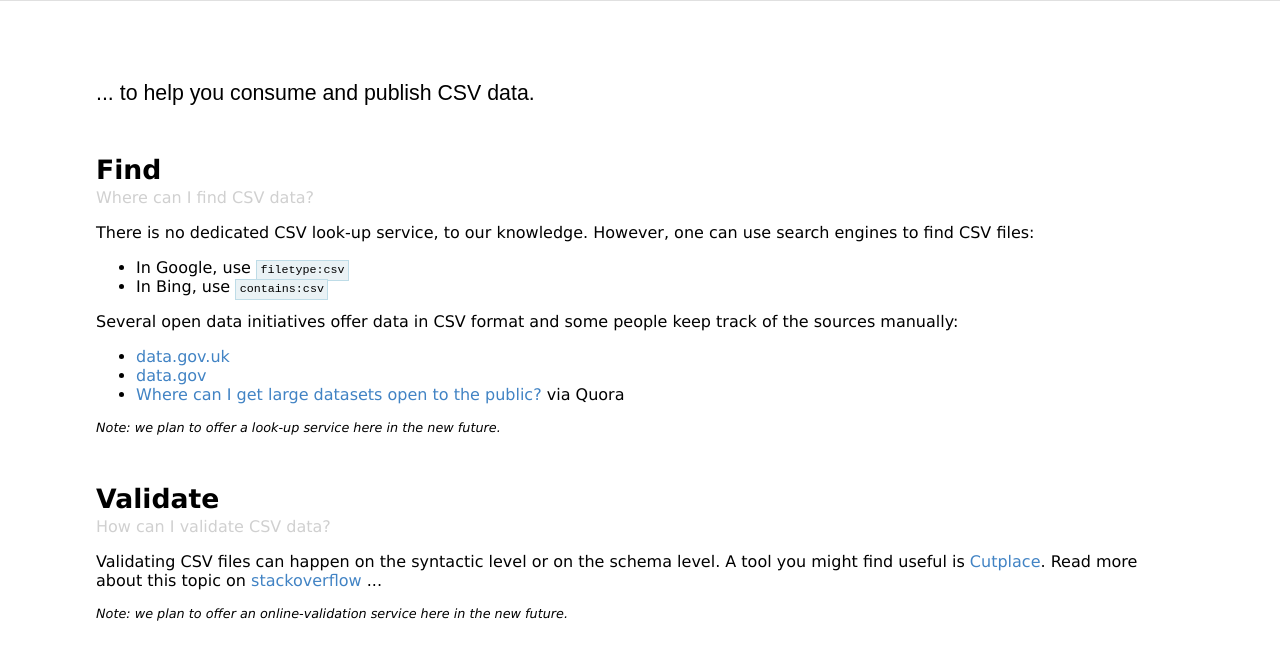
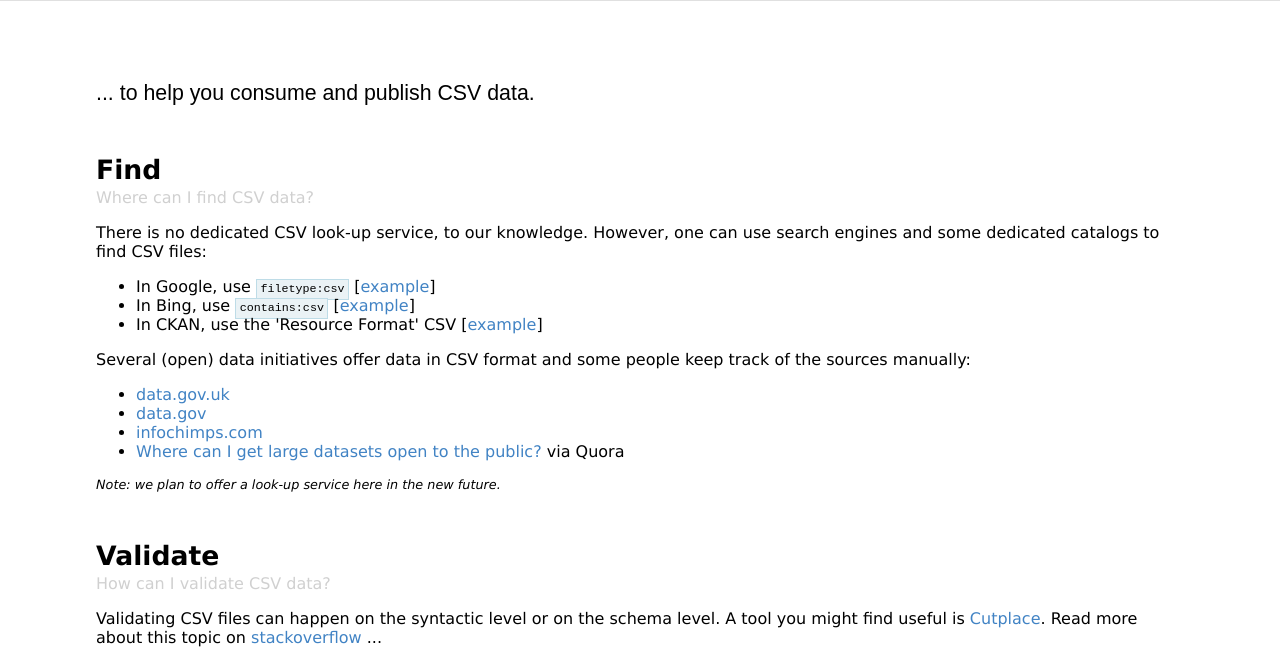
Before and after one commit to mhausenblas/csv-data-info, a plain HTML site: page index.html in a window 1280 px wide. Shown: the part 99-759 px from the top of the page. Drawn offline with Linux system fonts and the light colour scheme; a web font is replaced by a local one.

Commit message:
updated data sources

```diff
--- a/index.html
+++ b/index.html
@@ -33,18 +33,20 @@
 				Where can I find CSV data?
 			</p>
 			<p>
-				There is no dedicated CSV look-up service, to our knowledge. However, one can use search engines to find CSV files:
+				There is no dedicated CSV look-up service, to our knowledge. However, one can use search engines and some dedicated catalogs to find CSV files:
 			</p>
 			<ul>
-				<li>In Google, use <code>filetype:csv</code></li>
-				<li>In Bing, use <code>contains:csv</code></li>
+				<li>In Google, use <code>filetype:csv</code> [<a href="http://www.google.com/search?q=filetype%3Acsv">example</a>]</li>
+				<li>In Bing, use <code>contains:csv</code> [<a href="http://www.bing.com/search?q=contains%3Acsv">example</a>]</li>
+				<li>In CKAN, use the 'Resource Format' CSV [<a href="http://ckan.net/package?res_format=CSV">example</a>]</li>
 			</ul>
 			<p>
-				Several open data initiatives offer data in CSV format and some people keep track of the sources manually:
+				Several (open) data initiatives offer data in CSV format and some people keep track of the sources manually:
 			</p>
 			<ul>
 				<li><a href="http://data.gov.uk/data">data.gov.uk</a></li>
 				<li><a href="http://www.data.gov/catalog">data.gov</a></li>
+				<li><a href="http://www.infochimps.com/">infochimps.com</a></li>
 				<li><a href="http://www.quora.com/Data/Where-can-I-get-large-datasets-open-to-the-public">Where can I get large datasets open to the public?</a> via Quora</li>
 			</ul>
 			<p class="note">
```
